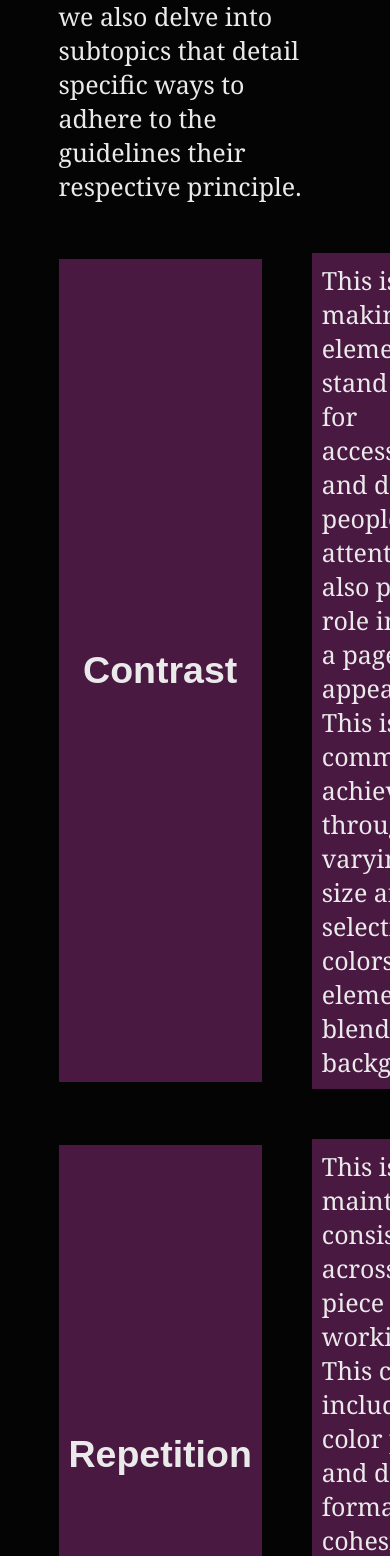
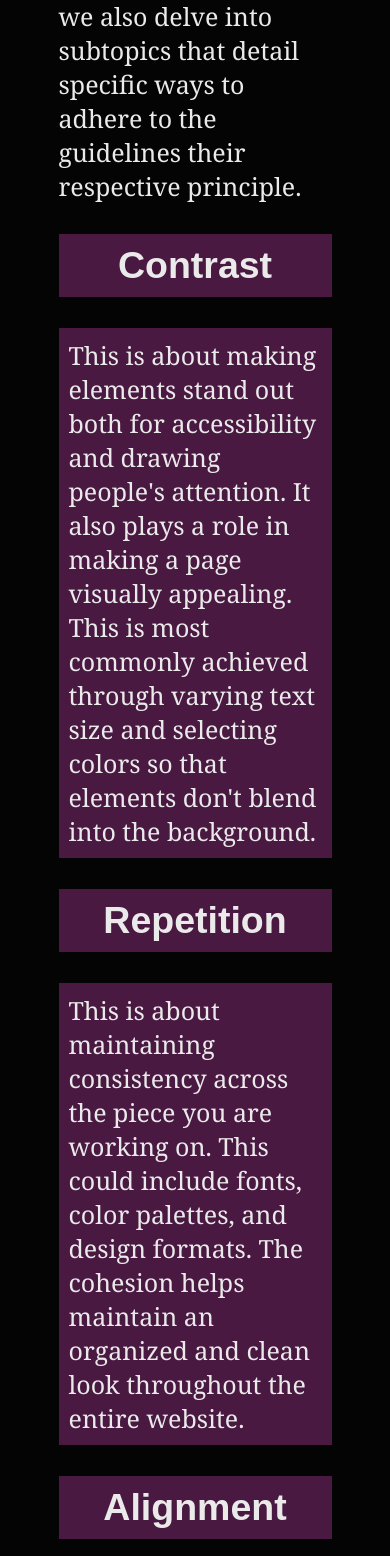
Before and after one commit to dp8523/ISTE-240-CRAP-Principles, a PHP site: page / in a window 390 px wide; the page is wider, and only the part inside the window is pictured. Shown: the part 999-2555 px from the top of that part. Run offline with PHP 8.4, Linux system fonts and the light colour scheme; some web fonts are replaced.

Commit message:
created media query so homepage looks good on mobile

```diff
--- a/assets/css/styles.css
+++ b/assets/css/styles.css
@@ -113,11 +113,7 @@ section {
     background-color: #4A1942;
 }
 
-#homeGrid { /* Homepage text block arrangement */
-    display: grid;
-    grid-template-columns: 1fr 3fr;
-    column-gap: 50px;
-}
+/* Homepage text block arrangement */
 
 #homeGrid h2 {
     background-color: #4A1942;
@@ -130,6 +126,16 @@ section {
     background-color: #4A1942;
     padding: 10px;
 }
+
+@media screen and (min-width: 900px) {
+    #homeGrid {
+        display: grid;
+        grid-template-columns: 1fr 3fr;
+        column-gap: 50px;
+    }
+}
+
+/* End of Homepage */
 
 .imgCenter {
     display: block;
```
